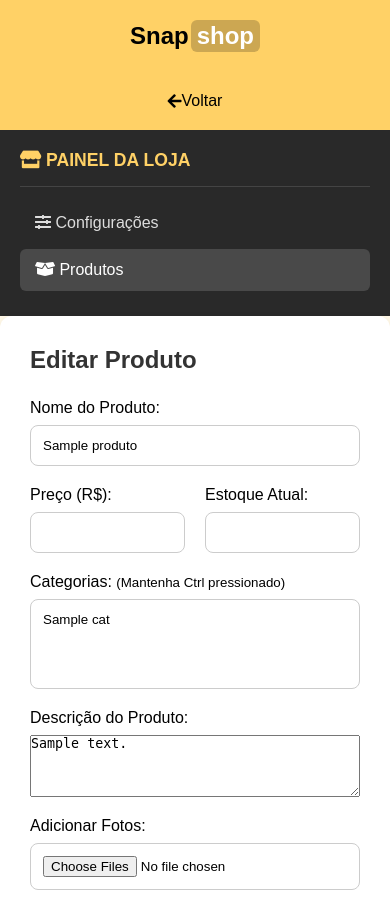
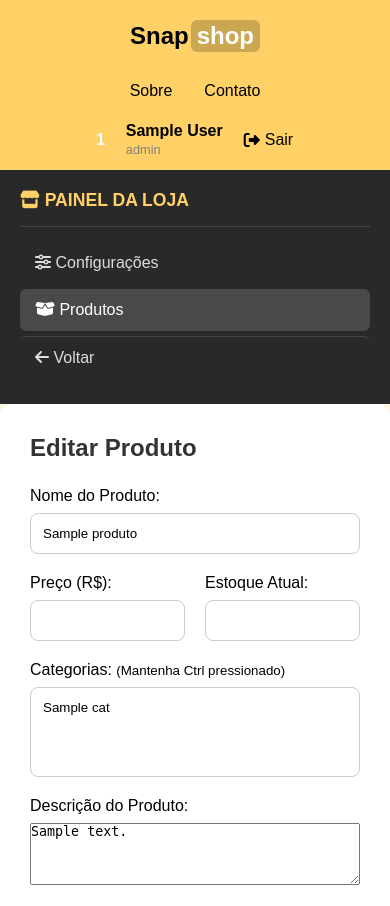
Before and after one commit to edpolswut/ExpCriativa2-Equipe-6, a FastAPI app: template front/templates/gerencProdutos/formProduto.html in a window 390 px wide. Shown: the top 906 px of the page. Run offline with FastAPI, Linux system fonts and the light colour scheme; the visitor is signed in with stand-in values (Sample User, id 1); tables that the repository leaves empty or names only in its code hold one stand-in row (values such as "Sample post"); the template is opened without the code that fills it: most values are stand-ins (such as "Sample title", 1, 10 or a date in 2020); some libraries are stand-ins or nearby versions.

Commit message:
DiversasAlteraçoes

```diff
--- a/front/script/gerencLoja/editarLoja.js
+++ b/front/script/gerencLoja/editarLoja.js
@@ -52,7 +52,6 @@ document.addEventListener("DOMContentLoaded", function () {
     aplicarMascara(inputTel, v => v.replace(/\D/g,"").replace(/^(\d{2})(\d{5})(\d{4})/, "($1) $2-$3").substring(0, 15));
     aplicarMascara(inputCep, v => v.replace(/\D/g,"").replace(/^(\d{5})(\d{3})/, "$1-$2").substring(0, 9));
 
-    // --- PREVIEW DE IMAGENS ---
     function setupPreview(inputId, imgId) {
         document.getElementById(inputId).addEventListener("change", function(e) {
             const reader = new FileReader();
@@ -66,7 +65,6 @@ document.addEventListener("DOMContentLoaded", function () {
     setupPreview("input-logo", "preview-logo");
     setupPreview("input-banner", "preview-banner");
 
-    // Função de validação de CNPJ (Reaproveitada do seu código)
     function validarCNPJ(cnpj) {
         cnpj = cnpj.replace(/[^\d]+/g, "");
         if (cnpj.length !== 14) return false;
@@ -103,7 +101,6 @@ document.addEventListener("DOMContentLoaded", function () {
     }
 
     form.addEventListener("submit", function (event) {
-        // Impede o envio imediato para podermos validar
         event.preventDefault();
 
         let cnpj = document.querySelector('input[name="Cnpj"]').value.trim();
@@ -113,7 +110,6 @@ document.addEventListener("DOMContentLoaded", function () {
         let valido = true;
         let mensagemErro = "";
 
-        // RegEx para CEP (ex: 12345-678 ou 12345678) e Telefone
         let regexCEP = /^\d{5}-?\d{3}$/;
         let regexTelefone = /^\(?\d{2}\)?\s?\d{4,5}-?\d{4}$/;
 
@@ -132,7 +128,6 @@ document.addEventListener("DOMContentLoaded", function () {
             valido = false;
         }
 
-        // Se encontrou erro, mostra o SweetAlert
         if (!valido) {
             Swal.fire({
                 icon: 'error',
@@ -143,7 +138,6 @@ document.addEventListener("DOMContentLoaded", function () {
             return;
         }
 
-        // Se tudo estiver certo, envia o formulário
         form.submit();
     });
 });
--- a/front/style/gerencProdutos/gerencProdutos.css
+++ b/front/style/gerencProdutos/gerencProdutos.css
@@ -22,41 +22,6 @@ body {
 .app-body {
     display: flex;
     flex: 1;
-    overflow: hidden;
-}
-
-/* --- Menu Lateral (Identidade do EditarLoja) --- */
-.sidebar {
-    width: 250px;
-    background-color: #292929;
-    color: white;
-    padding: 20px;
-    flex-shrink: 0;
-}
-
-.sidebar h2 {
-    font-size: 1.1em;
-    border-bottom: 1px solid #444;
-    padding-bottom: 15px;
-    margin-bottom: 15px;
-    color: var(--primaria);
-    text-transform: uppercase;
-}
-
-.sidebar a {
-    display: block;
-    color: #ddd;
-    text-decoration: none;
-    padding: 12px 15px;
-    border-radius: 6px;
-    margin-bottom: 5px;
-    transition: 0.3s;
-}
-
-.sidebar a:hover,
-.sidebar a.active {
-    background-color: #494949;
-    color: white;
 }
 
 /* --- Área de Conteúdo --- */
--- /dev/null
+++ b/front/style/headerFooter/sidebar.css
@@ -0,0 +1,54 @@
+
+.sidebar {
+    width: 250px;
+    background-color: #292929;
+    color: white;
+    padding: 20px;
+    flex-shrink: 0;
+    height: calc(100vh - 80px);
+    overflow-y: auto;
+    display: flex;
+    flex-direction: column;
+    position: sticky;
+    top: 80px;
+    align-self: flex-start;
+}
+
+.sidebar h2 {
+    font-size: 1.1em;
+    border-bottom: 1px solid #444;
+    padding-bottom: 15px;
+    margin-bottom: 15px;
+    color: var(--primaria);
+    text-transform: uppercase;
+}
+
+.sidebar a {
+    display: block;
+    color: #ddd;
+    text-decoration: none;
+    padding: 12px 15px;
+    border-radius: 6px;
+    margin-bottom: 5px;
+    transition: 0.3s;
+}
+
+.sidebar a:hover,
+.sidebar a.active {
+    background-color: #494949;
+    color: white;
+}
+
+.sidebar-voltar {
+    margin-top: auto;
+    border-top: 1px solid #444;
+    padding-top: 15px;
+}
+
+@media (max-width: 768px) {
+    .sidebar {
+        width: 100%;
+        height: auto;
+        overflow-y: visible;
+    }
+}
--- a/front/style/headerStyle.css
+++ b/front/style/headerStyle.css
@@ -20,6 +20,9 @@ body {
     align-items: stretch;
 
     padding: 0 40px;
+
+    position: sticky;
+    top: 0;
 }
 
 .left,
--- a/front/templates/gerencProdutos/formProduto.html
+++ b/front/templates/gerencProdutos/formProduto.html
@@ -6,40 +6,20 @@
     <title>Produto - Snapshop</title>
     <link rel="stylesheet" href="/front/style/headerStyle.css">
     <link rel="stylesheet" href="/front/style/perfilStyle.css">
+    <link rel="stylesheet" href="/front/style/headerFooter/sidebar.css">
     <link rel="stylesheet" href="/front/style/gerencProdutos/gerencProdutos.css">
-    <link rel="stylesheet" href="https://cdnjs.cloudflare.com/ajax/libs/font-awesome/5.15.4/css/all.min.css">
+    <link rel="stylesheet" href="https://cdnjs.cloudflare.com/ajax/libs/font-awesome/6.4.0/css/all.min.css">
 </head>
 <body>
 
-<header class="site-header">
-    <div class="left">
-        <a href="/" class="logo">Snap<span class="shop">shop</span></a>
-    </div>
+    {% include 'headerFooter/header.html' %}
 
-    <div class="center"></div>
+    <div class="app-body">
 
-    <div class="right">
-        <a href="/perfilLojista" class="nav-btn">
-            <i class="fas fa-arrow-left"></i> Voltar
-        </a>
-    </div>
-</header>
+        {% set sidebar_active = 'produtos' %}
+        {% include 'headerFooter/sidebar.html' %}
 
-<div class="app-body">
-
-    <nav class="sidebar">
-        <h2><i class="fas fa-store"></i> Painel da Loja</h2>
-
-        <a href="/EditarLoja/{{ id_loja }}">
-            <i class="fas fa-sliders-h"></i> Configurações
-        </a>
-
-        <a href="/GerenciarProdutos?id_loja={{ id_loja }}" class="active">
-            <i class="fas fa-box-open"></i> Produtos
-        </a>
-    </nav>
-
-    <div class="admin-container form-container">
+        <div class="admin-container form-container">
 
         <h1>{{ "Editar Produto" if produto else "Novo Produto" }}</h1>
 
--- /dev/null
+++ b/front/templates/headerFooter/sidebar.html
@@ -0,0 +1,15 @@
+<nav class="sidebar">
+    <h2><i class="fas fa-store"></i> Painel da Loja</h2>
+
+    <a href="/EditarLoja/{{ id_loja }}" class="{% if sidebar_active == 'configuracoes' %}active{% endif %}">
+        <i class="fas fa-sliders-h"></i> Configurações
+    </a>
+
+    <a href="/GerenciarProdutos?id_loja={{ id_loja }}" class="{% if sidebar_active == 'produtos' %}active{% endif %}">
+        <i class="fas fa-box-open"></i> Produtos
+    </a>
+
+    <a href="/perfilLojista" class="sidebar-voltar">
+        <i class="fas fa-arrow-left"></i> Voltar
+    </a>
+</nav>
--- a/front/templates/index.html
+++ b/front/templates/index.html
@@ -7,6 +7,7 @@
 
     <link rel="stylesheet" href="/front/style/headerStyle.css">
     <link rel="stylesheet" href="/front/style/indexStyle.css">
+    <link rel="stylesheet" href="https://cdnjs.cloudflare.com/ajax/libs/font-awesome/6.4.0/css/all.min.css">
     <link href="https://fonts.googleapis.com/css2?family=Montserrat:wght@500;700&display=swap" rel="stylesheet">
     <style>
                 :root{
--- a/front/templates/sobre.html
+++ b/front/templates/sobre.html
@@ -6,6 +6,7 @@
     <title>Sobre</title>
     <link rel="stylesheet" href="/front/style/headerStyle.css">
     <link rel="stylesheet" href="/front/style/sobreStyle.css">
+    <link rel="stylesheet" href="https://cdnjs.cloudflare.com/ajax/libs/font-awesome/6.4.0/css/all.min.css">
     <style>
                 :root{
             --primaria: #FFD166;
```
Also changed, not shown: front/style/gerencLoja/editarLojaStyle.css (+5 -35 lines), front/templates/gerencLoja/editarLoja.html (+6 -28 lines), front/templates/gerencProdutos/gerenciarProdutos.html (+5 -25 lines), src/gerencLoja.py (+5 -6 lines), src/loja.py (+7 -17 lines), 1 other file.
